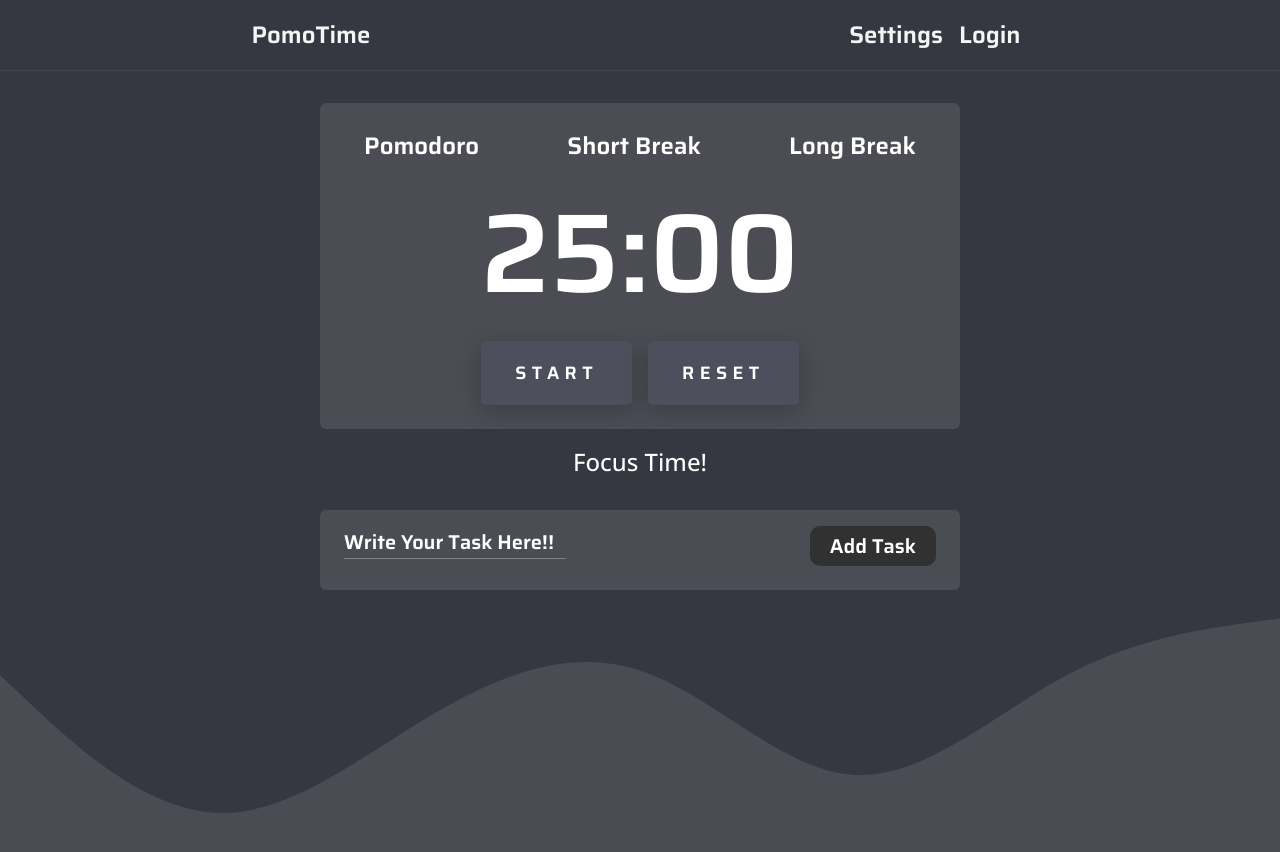
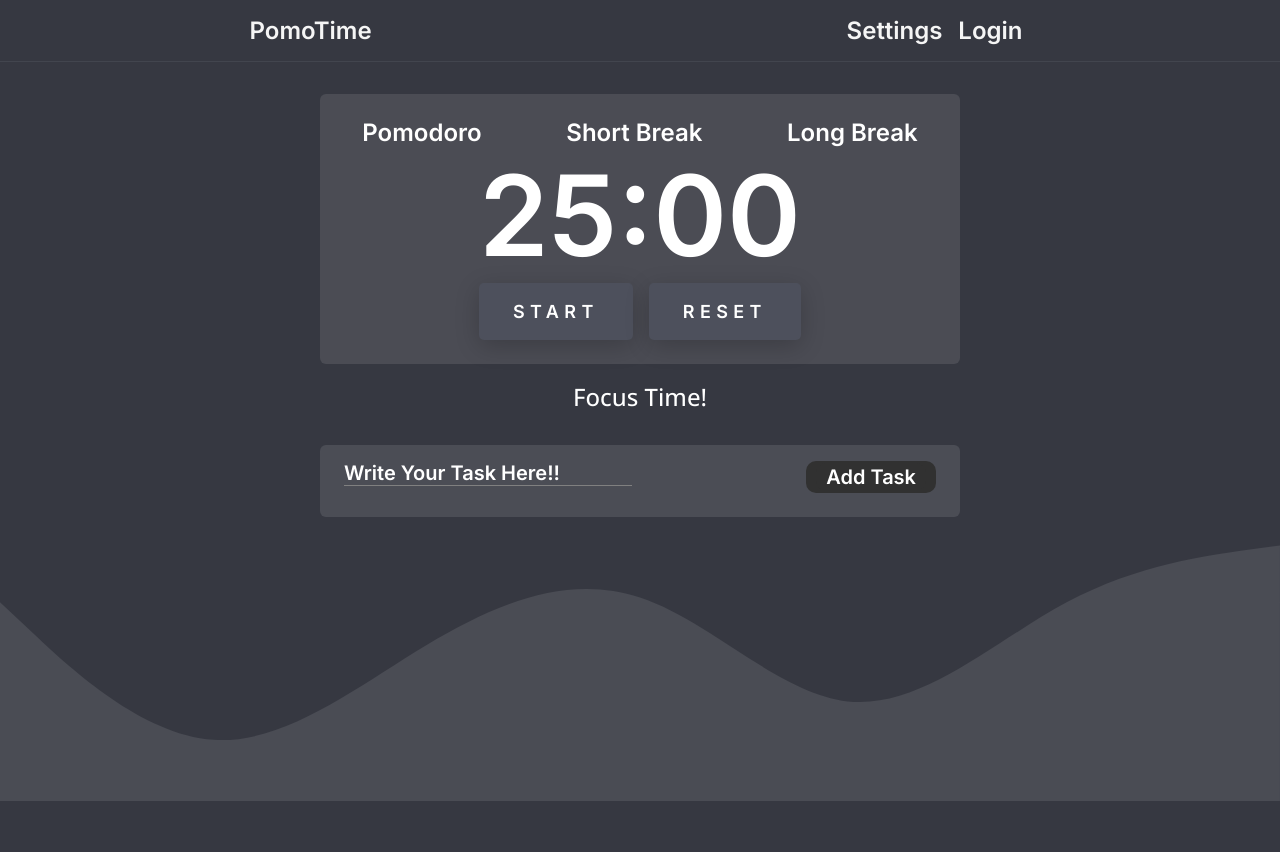
Before and after one commit to Neel2107/PomoTIme, a React (Vite) app: page / in a window 1280 px wide. Shown: the top 852 px of the page. After the commit the page ends 801 px from the top, so only its background shows below. Built offline with nearby package versions, Linux system fonts and the light colour scheme.

Commit message:
font changes

```diff
--- a/index.html
+++ b/index.html
@@ -1,6 +1,9 @@
 <!DOCTYPE html>
 <html lang="en">
   <head>
+    <link rel="preconnect" href="https://fonts.googleapis.com">
+<link rel="preconnect" href="https://fonts.gstatic.com" crossorigin>
+<link href="https://fonts.googleapis.com/css2?family=Inter:wght@600&display=swap" rel="stylesheet">
     <link rel="preconnect" href="https://fonts.googleapis.com">
 <link rel="preconnect" href="https://fonts.gstatic.com" crossorigin>
 <link href="https://fonts.googleapis.com/css2?family=Open+Sans:wght@500&display=swap" rel="stylesheet">
--- a/src/index.css
+++ b/src/index.css
@@ -6,8 +6,7 @@
     padding: 0%;
     margin: 0%;
     text-decoration: none;
-    font-family: 'Saira', sans-serif;
-
+    font-family: 'Inter', sans-serif;
 }
 
 .navbar {
```
